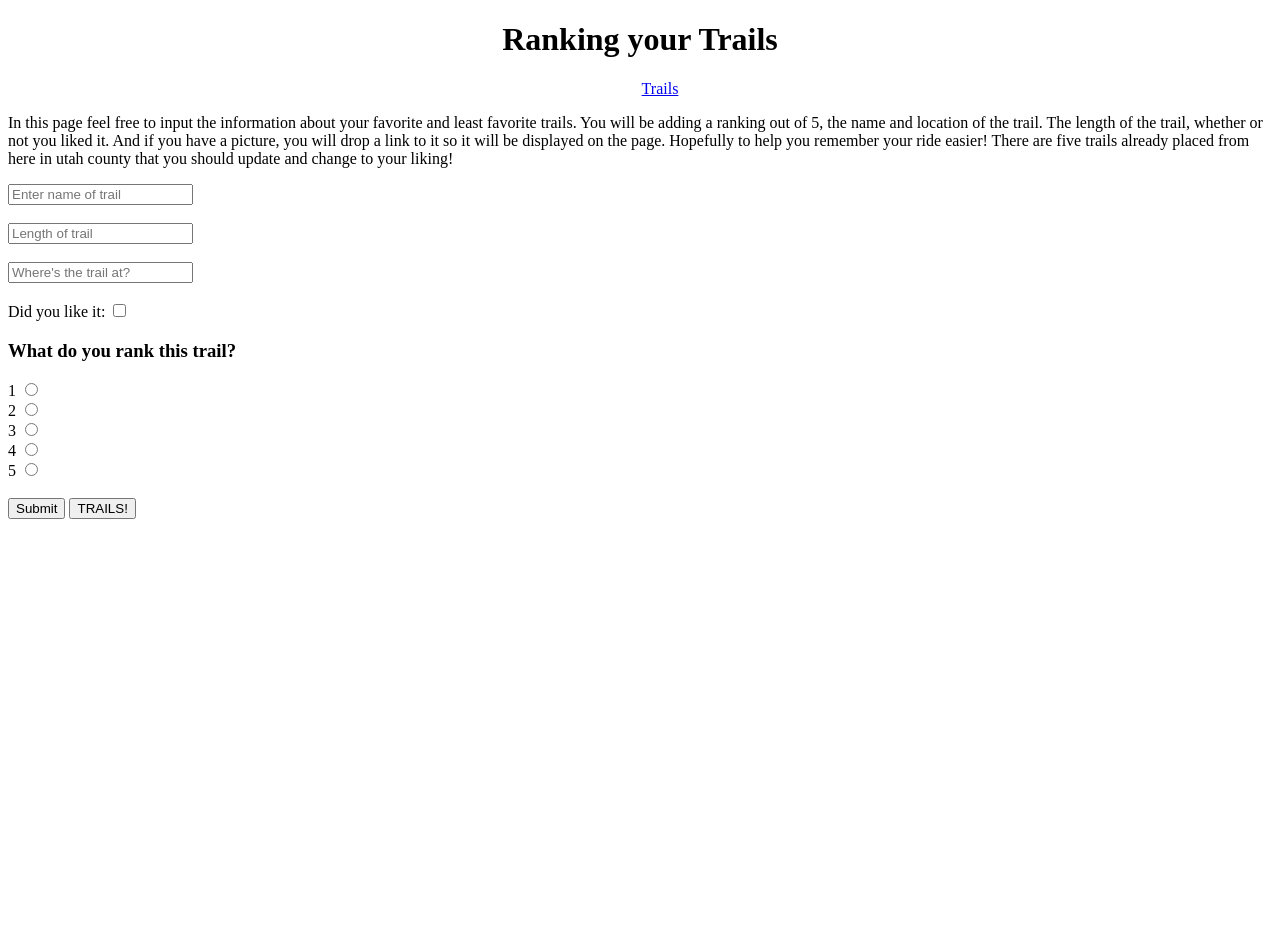
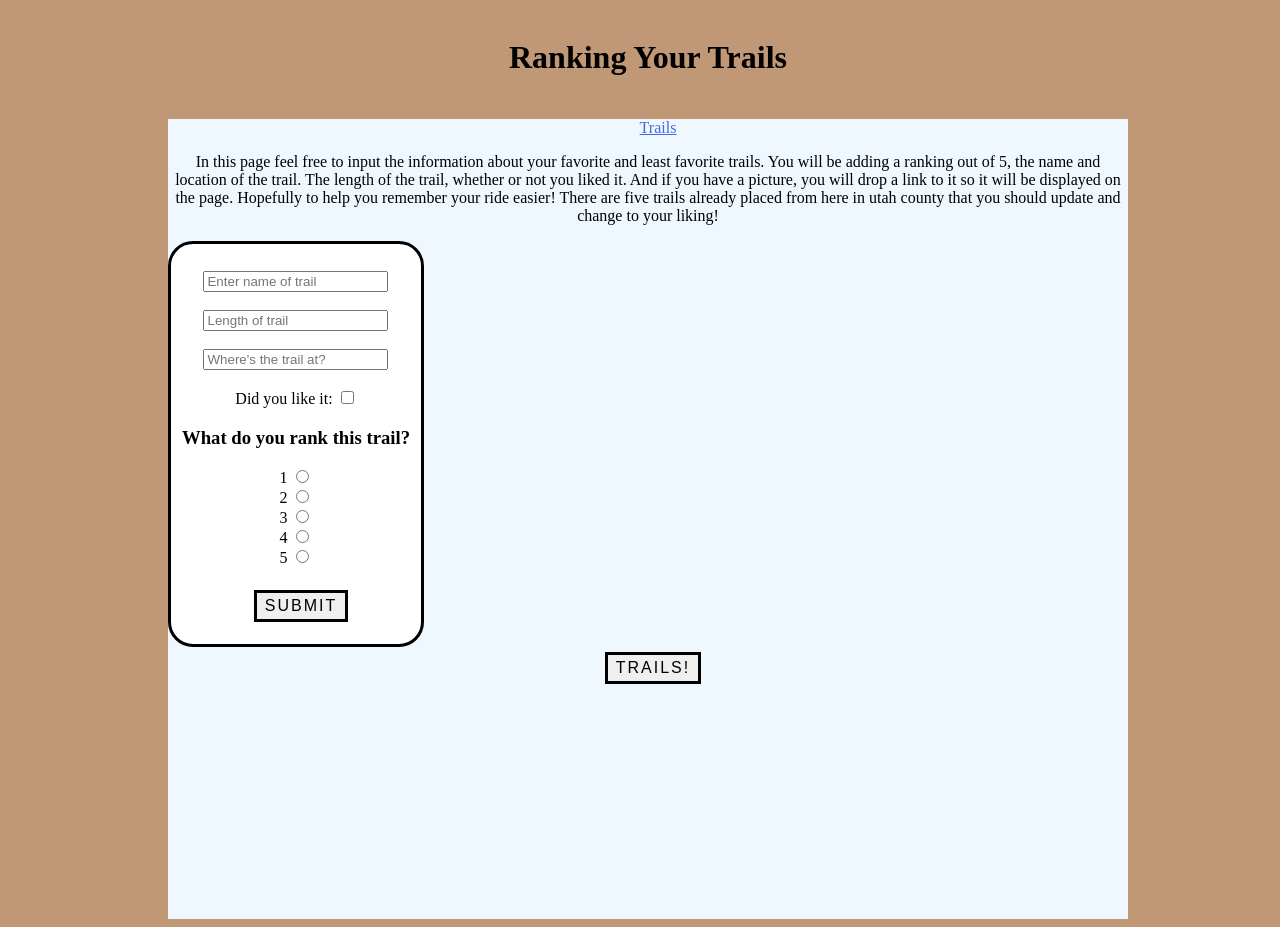
Before and after one commit to wilkigab001/devmountainCapstone, a website: page client/trails.html in a window 1280 px wide. Before the commit the page ends 800 px from the top, so only its background shows below. Drawn offline with nearby package versions, Linux system fonts and the light colour scheme.

Commit message:
Added a whole heck of a lot of code so strap in gents

```diff
--- a/client/index.css
+++ b/client/index.css
@@ -1,18 +1,75 @@
-header {
+body {
+    background-color: #C19875;
+    width: 100%;
+}
+header{
+    text-align: center;
+    height: 75px;
+    padding: 10px;
+}
+
+main{
+    width: 75%;
+    height: 100vh;
+    text-align: center;
+    margin: 0 auto;
+    background-color: aliceblue;
+}
+
+nav a:link{
+    color: royalblue;
+    text-align: center;
+}
+li {
+    display:inline;
+    padding-right: 20px;
     text-align: center;
 }
 
-nav li {
-    display: inline;
-    padding: 20px;
+#allInputs {
     text-align: center;
+
 }
 
-nav ul {
-    text-align: center;
+#radioBtns {
+    display: flexbox;
 }
 
-.radioBtn {
-    display: inline;
-    text-align: center;
+#submit {
+    text-align: left;
 }
+
+#container {
+    height:400px;
+    width: 250px;
+    background-color: white;
+    display: flex;
+    flex-wrap:wrap;
+    justify-content: center;
+    align-items: center;
+    border: 3px solid black;
+    border-radius: 25px
+}
+
+button{
+  font-family: sans-serif;
+  font-size: 16px;
+  letter-spacing: 2px;
+  text-decoration: none;
+  text-transform: uppercase;
+  color: #000;
+  cursor: pointer;
+  border: 3px solid;
+  padding: 0.25em 0.5em;
+  box-shadow: 1px 1px 0px 0px, 2px 2px 0px 0px, 3px 3px 0px 0px, 4px 4px 0px 0px, 5px 5px 0px 0px;
+  position: relative;
+  user-select: none;
+  -webkit-user-select: none;
+  touch-action: manipulation;
+}
+
+button {
+  box-shadow: 0px 0px 0px 0px;
+  top: 5px;
+  left: 5px;
+}
--- a/client/main.js
+++ b/client/main.js
@@ -2,6 +2,8 @@ const baseURL = 'http://localhost:4567'
 
 const trailDisplay = document.querySelector('#trailDisplay')
 const trailsBtn = document.querySelector('#submit')
+const hideTrailBtn = document.querySelector('#hideTrailBtn')
+const inputs = document.querySelector('#allInputs')
 
 //Axios request to get trails array
 //loop over that array
@@ -10,6 +12,11 @@ const displayTrails = (array) => {
     for(i = 0; i < array.length; i++) {
         createTrailCard(array[i])
     }
+    const hideTrails = document.createElement('section')
+    hideTrails.innerHTML = `<button>Hide Trails</button>
+    <a href='https://www.trailforks.com/region/utah-county/'><button>Find more trails nearby</button></a>`
+    hideTrailBtn.appendChild(hideTrails)
+    hideTrails.addEventListener('click', hideAllTrails)
 }
 
 const createTrailCard = (trail) => {
@@ -17,28 +24,112 @@ const createTrailCard = (trail) => {
     trailCard.classList.add('trail-card')
 
     trailCard.innerHTML = `
-        <p>${trail.trailName}</p>
-        <p>${trail.trailLength}</p>
-        <p>${trail.trailLocation}</p>
-        <p>${trail.likeIt}</p>
-        <section>
-            <button>Add</button>
-            <p>${trail.ranking}</p>
-            <button>Decrease</button>
-        </section>
-        <button>delete</button>
-        <br><br>
+    <p>${trail.trailName}</p>
+    <p>${trail.trailLength}</p>
+    <p>${trail.trailLocation}</p>
+    <p>Was it a good trail? ${trail.likeIt}</p>
+    <p>${trail.ranking} / 5 stars</p>
+    <button onclick="trailRating(${trail.id}, 'plus')">Increase</button>
+    <button onclick="trailRating(${trail.id}, 'minus')">Decrease</button>
+    <button onclick="deleteTrail(${trail.id})")>delete</button>
+    <button>Edit Trail</button>
+    <br><br>
     `
     trailDisplay.appendChild(trailCard)
 }
-
 const getTrails = () => {
     axios.get(`${baseURL}/showTrails`)
     .then((response) => {
         displayTrails(response.data)
-            console.log(response)
+        console.log(response)
     })
     .catch((err) => {
         console.log(err)
     })
 }
+
+const deleteTrail = (id) => {
+    axios.delete(`${baseURL}/deleteTrail/${id}`)
+    .then((response) => {
+        trailDisplay.innerHTML =''
+        displayTrails(response.data)
+        console.log(response)
+    })
+    .catch((err) => {
+        console.log(err)
+    })
+}
+
+const trailRating = (id, type) => {
+    axios.put(`${baseURL}/changeTrailRating/${id}`, {type: type})
+    .then((response) => {
+        trailDisplay.innerHTML =''
+        displayTrails(response.data)
+        console.log(response.data)
+    })
+    .catch((err) => {
+        console.log(err)
+    })
+}
+
+const createTrail = (event) => {
+    event.preventDefault()
+    let trailName = document.querySelector("#trailName")
+    let trailLength = document.querySelector("#trailLength")
+    let trailLocation = document.querySelector("#trailLocation")
+    let didJaLikeIt = document.querySelector("#didJaLikeIt")
+    let radioBtns = document.querySelector("input[name='radio']:checked")
+
+    console.log(radioBtns)
+    let newTrail = {
+        trailName: trailName.value,
+        trailLength: trailLength.value,
+        trailLocation: trailLocation.value,
+        likeIt: didJaLikeIt.checked,
+        ranking: radioBtns.value
+    }
+
+    axios.post(`${baseURL}/addTrails`, newTrail)
+    .then((res) => {
+        trailDisplay.innerHTML = ''
+        trailName.value = ''
+        trailLength.value = ''
+        trailLocation.value = ''
+        didJaLikeIt.checked = false
+        radioBtns.checked = false
+        displayTrails(res.data)
+        console.log(res.data)
+    })
+    .catch(err => console.log(err))
+
+}
+// const changeTrailName = (id) => {
+//     const nameChange = document.querySelector('#nameChange')
+//     nameChange.addEventListener('submit', changeTrailName)
+
+//     axios.put(`${baseURL}/changeTrailName/${id}`,{trailName:newName})
+//     .then((response) => {
+//         trailDisplay.innerHTML =''
+//         displayTrails(response.data)
+//         console.log(response.data)
+//     })
+//     .catch((err) => {
+//         console.log(err)
+//     })
+// }
+// const hideTrails = () => {
+//     const hideTrailsCard = document.createElement('button')
+//     hideTrailsCard.setAttribute('class', 'hide-trails')
+//     hideTrailBtn.appendChild(hideTrailsCard)
+//     hideTrailsCard.addEventListener('onclick', () => {
+//         trailDisplay.innerHTML = ''
+//     })
+// }
+
+const hideAllTrails = () => {
+    trailDisplay.innerHTML = ''
+    hideTrailBtn.innerHTML = ''
+}
+
+trailsBtn.addEventListener('click', getTrails)
+inputs.addEventListener('submit', createTrail)
--- a/client/trails.html
+++ b/client/trails.html
@@ -8,9 +8,12 @@
     <title>Trails Ranked</title>
 </head>
 <body>
+    <div>
         <header>
-        <h1>Ranking your Trails</h1>
+            <h1>Ranking Your Trails</h1>
         </header>
+    </div>
+    <main>
         <nav>
             <ul>
                 <li>
@@ -24,8 +27,8 @@
             </p>
         </div>
 
-    <form>
-        <form id="textInputs">
+        <div id="container">
+            <form id="allInputs">
                     <input type="text" id="trailName" placeholder="Enter name of trail"><br><br>
 
                     <input type="text" id="trailLength" placeholder="Length of trail"><br><br>
@@ -35,31 +38,34 @@
                     Did you like it: <input type="checkbox" id="didJaLikeIt" name="didJaLikeIt" value="false">
 
 
-        </form>
-        <form id="radioBtns">
                     <label for="radioBtns">
                         <h3>
                             What do you rank this trail?
                         </h3>
                     </label>
-            1 <input type="radio" id="1" class="radioBtn" name="1" value="1">
+                    <section id="radioBtns" name="radioBtns">
+                        1 <input type="radio" id="1" class="radioBtn" name="radio" value="1">
                         <br>
-            2 <input type="radio" id="2" class="radioBtn" name="2" value="2">
+                        2 <input type="radio" id="2" class="radioBtn" name="radio" value="2">
                         <br>
-            3 <input type="radio" id="3" class="radioBtn" name="3" value="3">
+                        3 <input type="radio" id="3" class="radioBtn" name="radio" value="3">
                         <br>
-            4 <input type="radio" id="4" class="radioBtn" name="4" value="4">
+                        4 <input type="radio" id="4" class="radioBtn" name="radio" value="4">
                         <br>
-            5 <input type="radio" id="5" class="radioBtn" name="5" value="5">
+                        5 <input type="radio" id="5" class="radioBtn" name="radio" value="5">
                         <br>
-        </form>
+                    </section>
                 <br>
                 <button type="submit">Submit</button>
             </form>
-    <button id="submit" onclick="getTrails()">TRAILS!</button>
+        </div>
+
+        <button id="submit" class="button">TRAILS!</button>
 
         <section id="trailDisplay"></section>
+        <section id="hideTrailBtn"></section>
         <script src="https://unpkg.com/axios/dist/axios.min.js"></script>
         <script src="./main.js"></script>
+    </main>
 </body>
 </html>
--- a/server/server.js
+++ b/server/server.js
@@ -24,9 +24,9 @@ app.post('/addTrails', addTrail)
 app.delete('/deleteTrail/:id', deleteTrail)
 app.put('/changeTrailRating/:id', changeTrail)
 
-//app.get('/changeTrailName/:id', changeTrailName)
+//app.put('/changeTrailName/:id', changeTrailName)
 
 
 app.listen(4567, () => {
-    console.log('Justice league just got their ass kicked on port ' + 4567)
+    console.log('Justice league just got their butts kicked on port ' + 4567)
 })
```
Also changed, not shown: server/controller.js (+8 -8 lines). Lines whose indentation alone changed are shown as unchanged.
